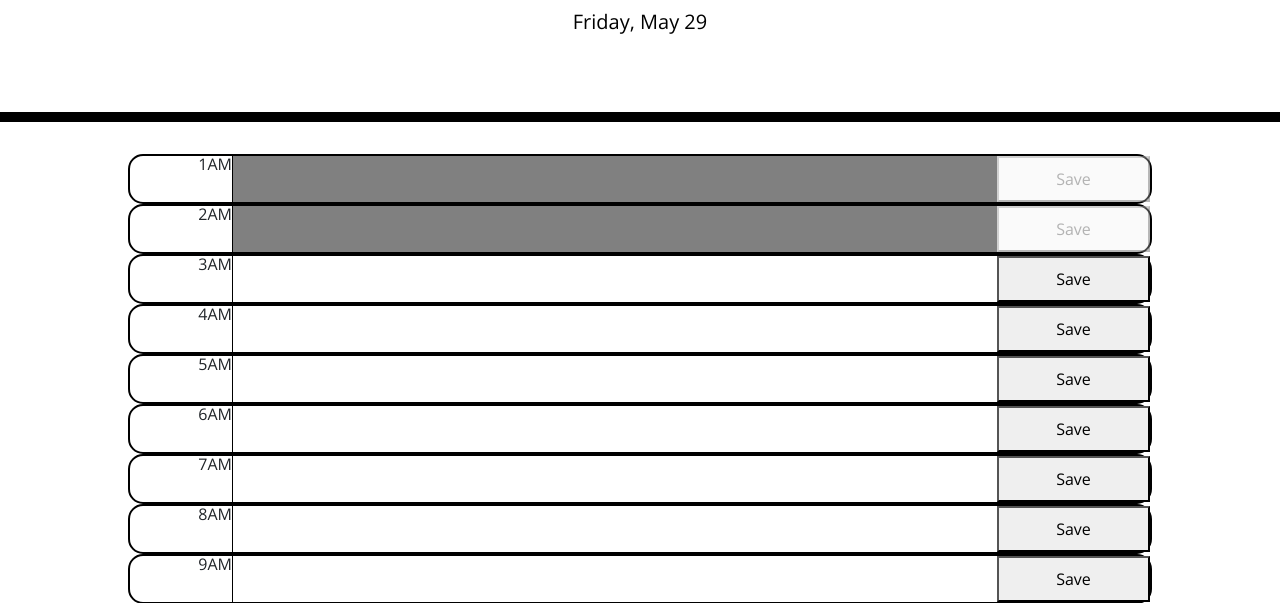
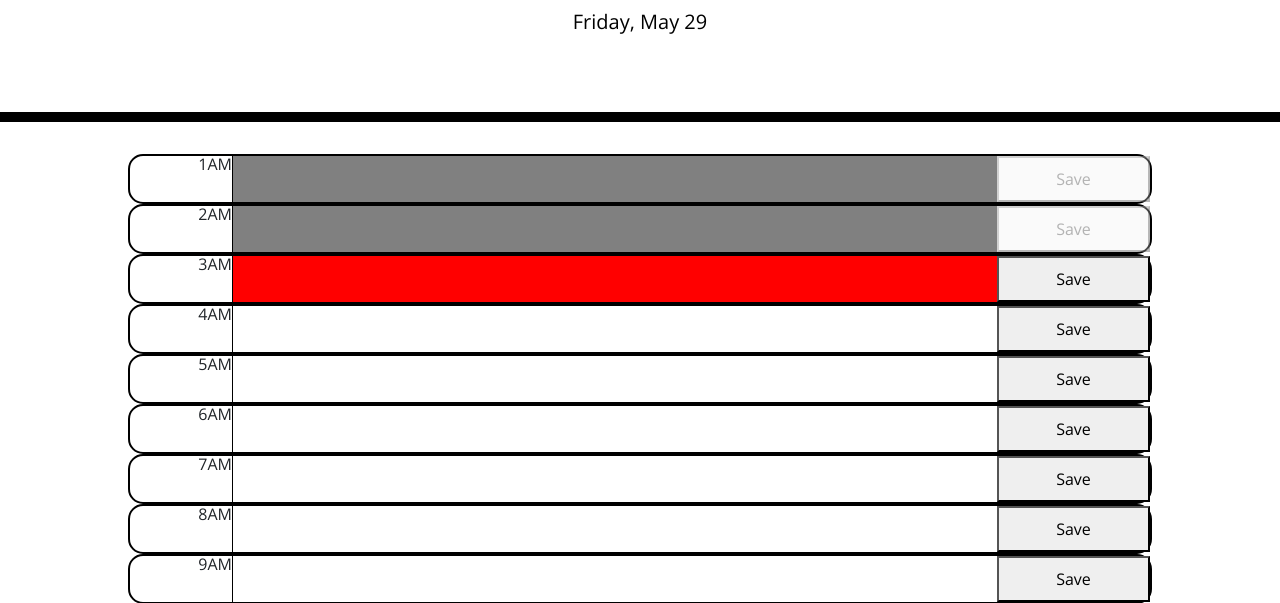
Before and after one commit to ChrisH81/daytask, a plain HTML site: page index.html in a window 1280 px wide. Shown: the part 182-785 px from the top of the page. Drawn offline with nearby package versions, Linux system fonts and the light colour scheme.

Commit message:
update button

```diff
--- a/index.html
+++ b/index.html
@@ -69,12 +69,20 @@
 
       const eventDiv = document.createElement('textarea');
       eventDiv.className = 'event-div';
-      timeBlock.append(eventDiv);
+
+      if (localStorage.getItem(hourDiv.innerText)) {
+
+      }
+      eventDiv.innerHTML = localStorage.getItem(hourDiv.innerText) || "";
 
       if ( date.hours() > i ) {
         eventDiv.className += " disabled-event"
         eventDiv.disabled = true;
+      } else if (date.hours() === i) {
+        eventDiv.className += " current-event"
       }
+      timeBlock.append(eventDiv);
+
       const saveButton = document.createElement('button');
       saveButton.className = 'save-button';
       saveButton.innerHTML = "Save";
--- a/style.css
+++ b/style.css
@@ -47,6 +47,9 @@ textarea{
 .disabled-event {
   background-color: grey;
 }
+.current-event {
+  background-color: red;
+}
 
 .save-button {
   float: left;
```
Also changed, not shown: 1 other file.
